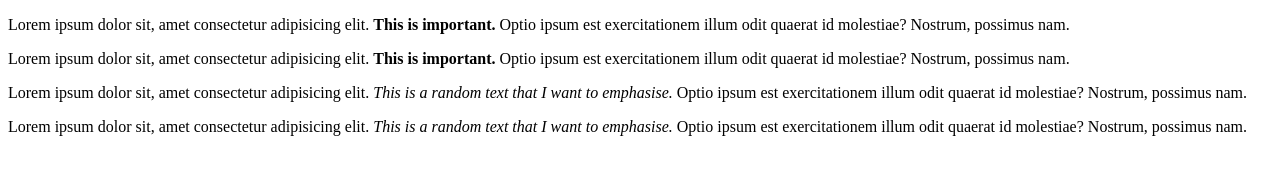
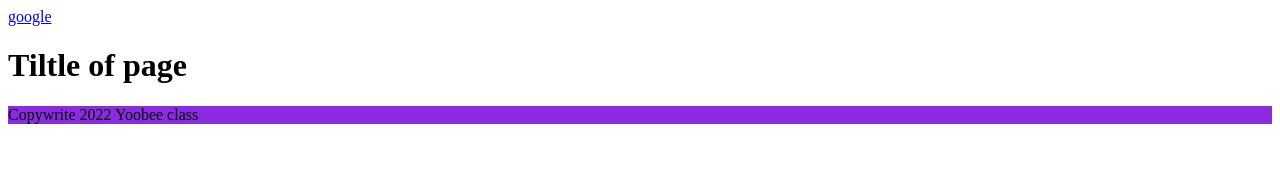
Before and after one commit to EllieWS/project_3, a plain HTML site: page index.html in a window 1280 px wide. Drawn offline with Linux system fonts and the light colour scheme.

Commit message:
Header / Main / Footer, Alternate to Div

```diff
--- a/assets/main.css
+++ b/assets/main.css
@@ -1,6 +1,11 @@
-body .important {
-  font-weight: bold;
+body {
+  .important {
+    font-weight: bold;
+  }
+  .text {
+    font-style: italic;
+  }
 }
-.text {
-  font-style: italic;
+footer {
+  background-color: blueviolet;
 }
--- a/index.html
+++ b/index.html
@@ -7,28 +7,14 @@
     <title>project3</title>
     <link rel="stylesheet" href="assets/main.css" />
   </head>
-  <!--classes are good for css. use periods in front of class name in css.-->
   <body>
-    <p>
-      Lorem ipsum dolor sit, amet consectetur adipisicing elit.
-      <span class="important"> This is important.</span> Optio ipsum est
-      exercitationem illum odit quaerat id molestiae? Nostrum, possimus nam.
-    </p>
-    <p>
-      Lorem ipsum dolor sit, amet consectetur adipisicing elit.
-      <strong> This is important.</strong> Optio ipsum est exercitationem illum
-      odit quaerat id molestiae? Nostrum, possimus nam.
-    </p>
-    <p>
-      Lorem ipsum dolor sit, amet consectetur adipisicing elit.
-      <span class="text"> This is a random text that I want to emphasise.</span>
-      Optio ipsum est exercitationem illum odit quaerat id molestiae? Nostrum,
-      possimus nam.
-    </p>
-    <p>
-      Lorem ipsum dolor sit, amet consectetur adipisicing elit.
-      <em> This is a random text that I want to emphasise.</em> Optio ipsum est
-      exercitationem illum odit quaerat id molestiae? Nostrum, possimus nam.
-    </p>
+    <header>
+      <nav><a href="http://google.com">google</a></nav>
+    </header>
+    <main><h1>Tiltle of page</h1></main>
+    <section></section>
+    <article></article>
+    <aside></aside>
+    <footer>Copywrite 2022 Yoobee class</footer>
   </body>
 </html>
```
